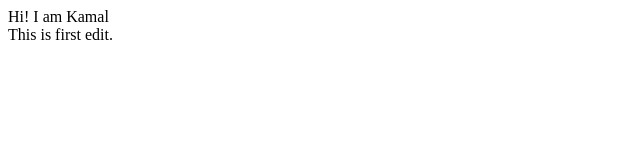
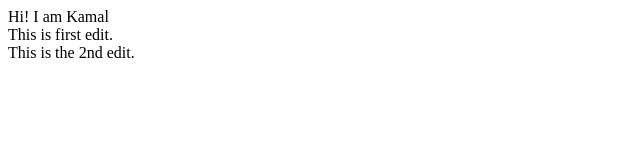
Before and after one commit to KamalpreetS/Portfolio, a plain HTML site: page index.html in a window 1280 px wide. Shown: the whole page, without its empty margins (0-640 px from the left). Drawn offline with Linux system fonts and the light colour scheme.

Commit message:
second edit
test edit

```diff
--- a/index.html
+++ b/index.html
@@ -8,6 +8,7 @@
 </head>
 <body>
     Hi! I am Kamal <br>
-    This is first edit.
+    This is first edit. <br>
+    This is the 2nd edit.
 </body>
 </html>
```
